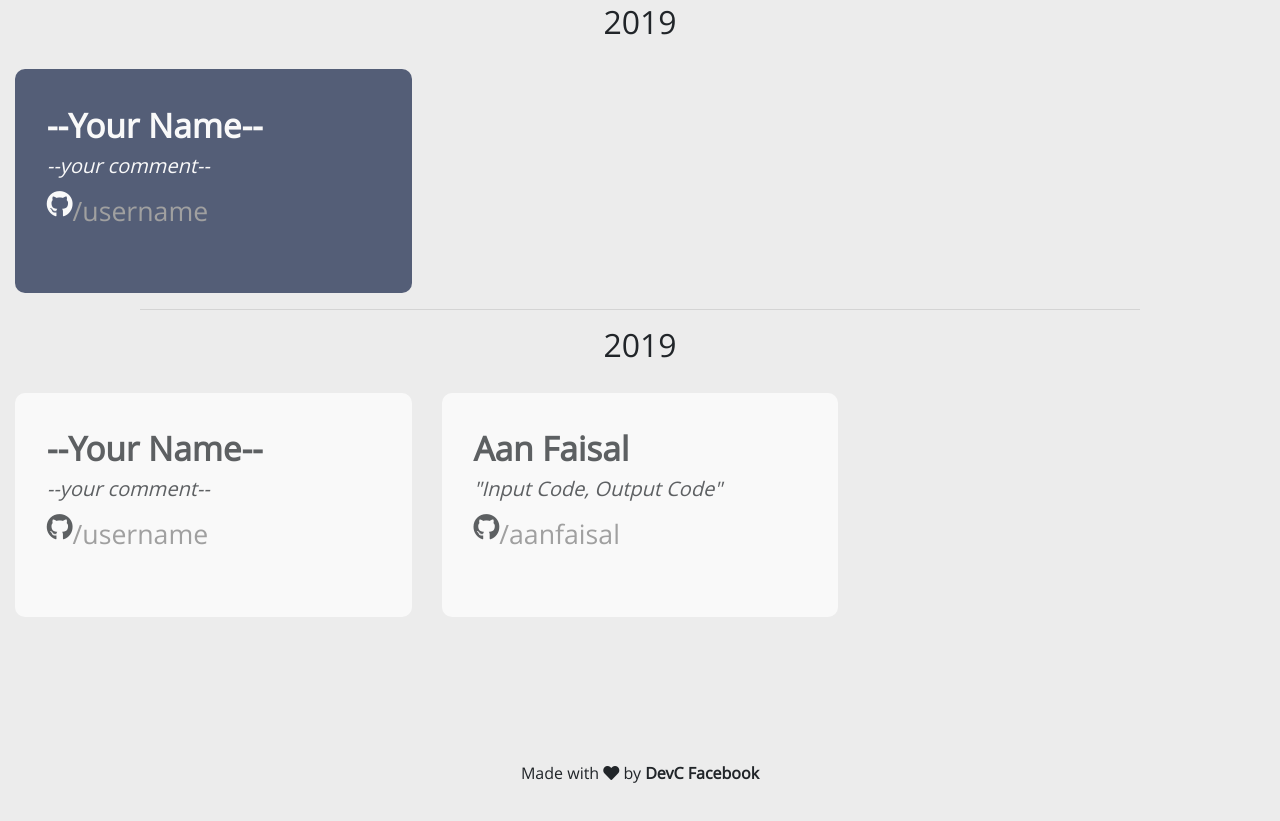
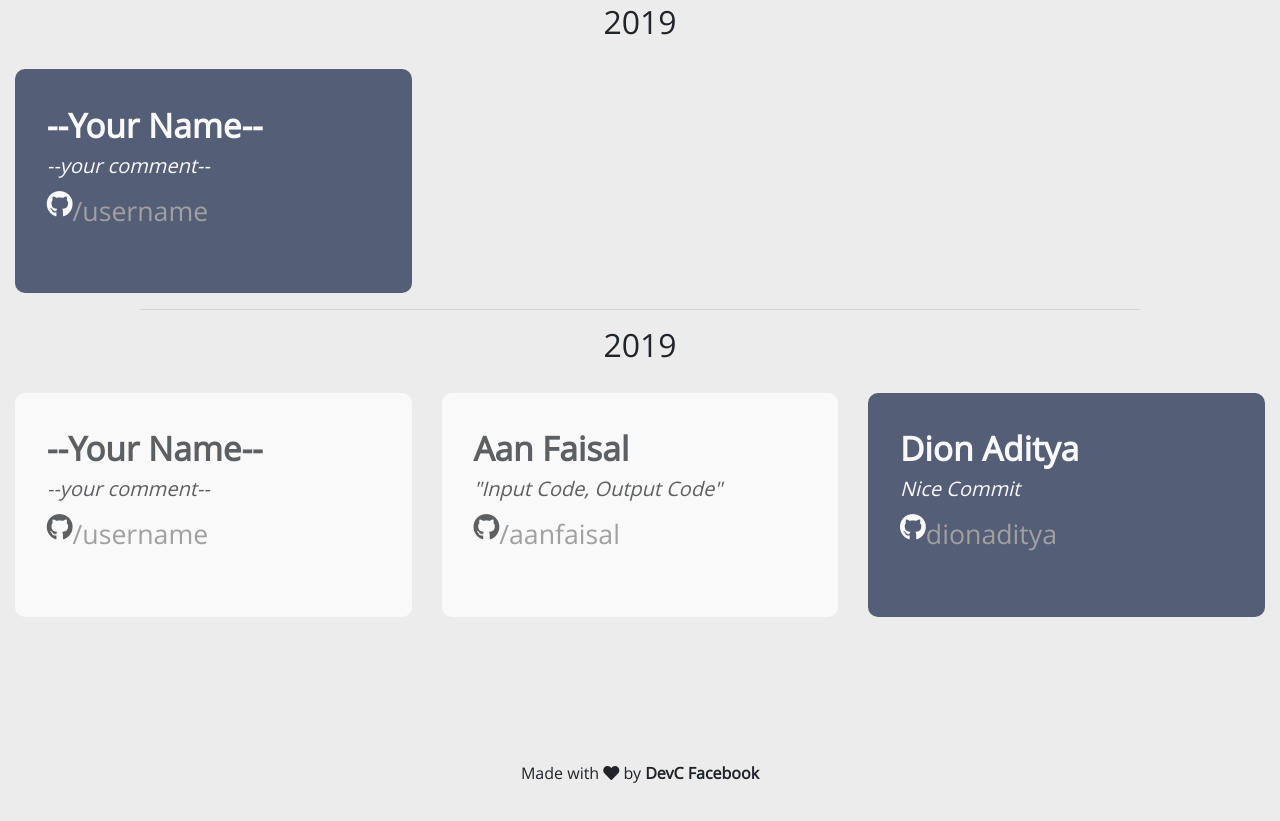
Before and after one commit to aanfaisal/hacktoberfest2019, a plain HTML site: page index.html in a window 1280 px wide. Shown: the part 1485-2306 px from the top of the page. Drawn offline with nearby package versions, Linux system fonts and the light colour scheme.

Commit message:
Edit contirbutor.md

```diff
--- a/index.html
+++ b/index.html
@@ -187,7 +187,18 @@
             </div>
             <!-- COPY TILL HERE -->
 
-
+            <div class="col-md-4">
+                <div class="m-card mcardStyle">
+                    <div class="name">Dion Aditya</div>
+                    <div class="msg">Nice Commit</div>
+                    <div class="github container-fluid">
+                        <div class="row">
+                            <i class="fab fa-github"></i>
+                            <a href="https://github.com/">dionaditya</a>
+                        </div>
+                    </div>
+                </div>
+            </div>
 
         </div>
         <br><br><br><br><br><br>
```
